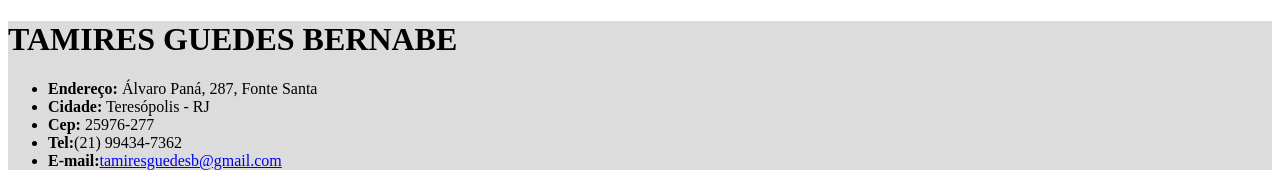
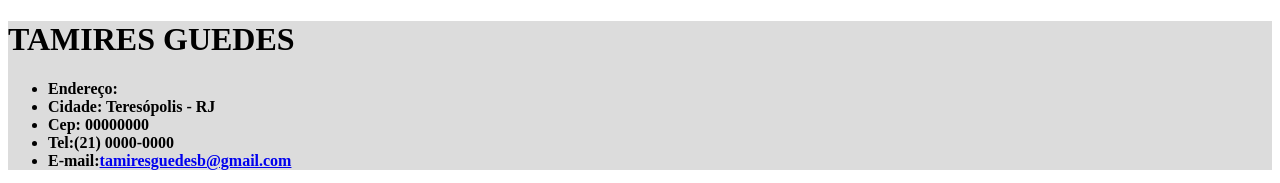
Before and after one commit to t-guedes/tech4me-frontend, a plain HTML site: page portifolio/curriculo.html in a window 1280 px wide. Shown: the top 183 px of the page. Drawn offline with Linux system fonts and the light colour scheme.

Commit message:
Update curriculo.html

```diff
--- a/portifolio/curriculo.html
+++ b/portifolio/curriculo.html
@@ -9,12 +9,12 @@
 
 <body>
     <div style="background-color: gainsboro">
-        <h1>TAMIRES GUEDES BERNABE</h1>
+        <h1>TAMIRES GUEDES</h1>
         <ul>
-            <li><strong>Endereço:</strong> Álvaro Paná, 287, Fonte Santa</li>
+            <li><strong>Endereço:</li>
             <li><strong>Cidade:</strong> Teresópolis - RJ</li>
-            <li><strong>Cep:</strong> 25976-277</li>
-            <li><strong>Tel:</strong>(21) 99434-7362</li>
+            <li><strong>Cep:</strong> 00000000</li>
+            <li><strong>Tel:</strong>(21) 0000-0000</li>
             <li><strong>E-mail:</strong><a class="email" href="tamiresguedesb@gmail.com">tamiresguedesb@gmail.com</a>
             </li>
         </ul>
```
